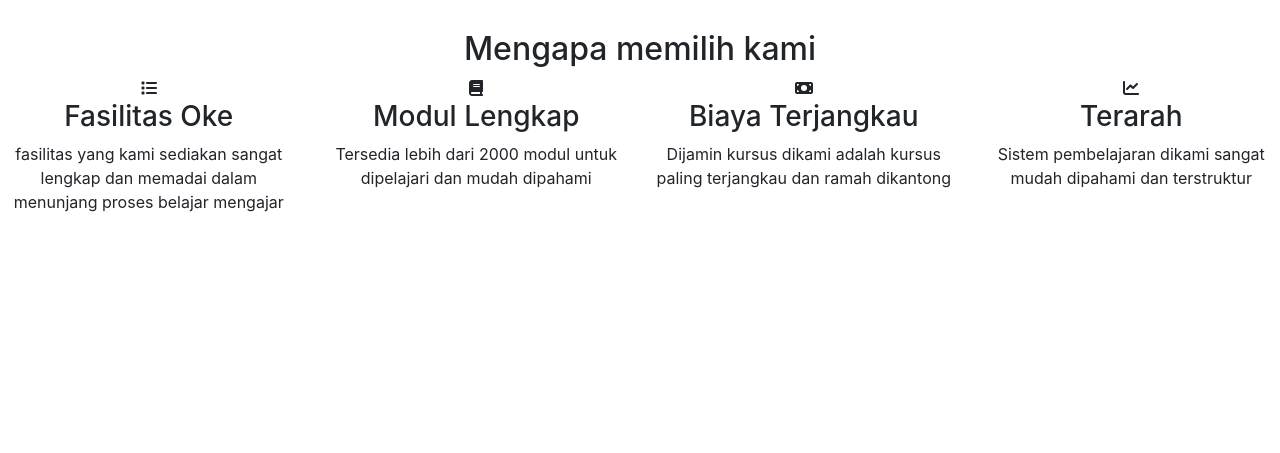
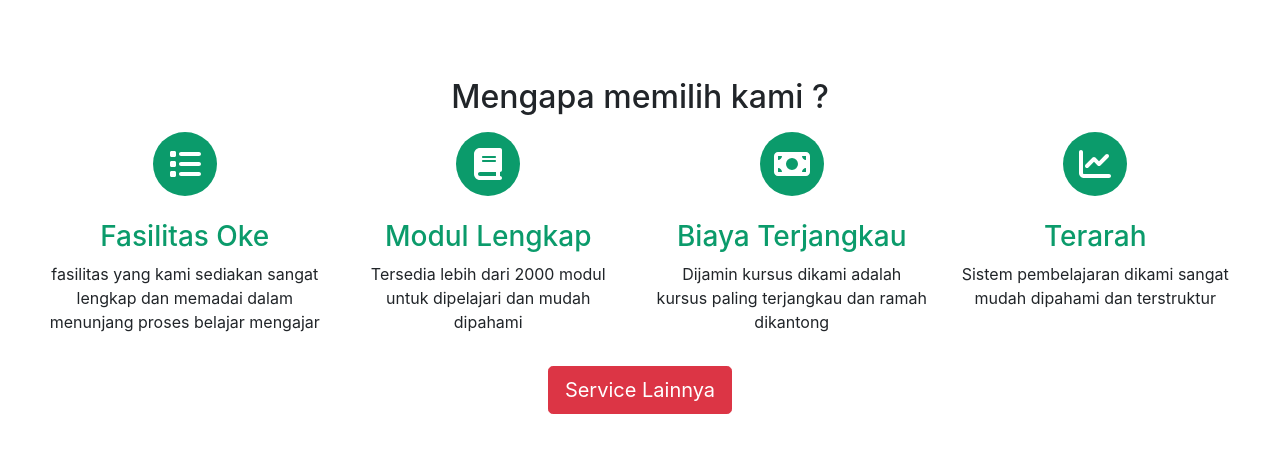
Before and after one commit to hanissiddiq/LP-Bootstrap-Codepolitan, a plain HTML site: page index.html in a window 1280 px wide. Shown: the part 407-860 px from the top of the page. Before the commit the page ends 800 px from the top, so only its background shows below. Drawn offline with nearby package versions, Linux system fonts and the light colour scheme.

Commit message:
modifikasi style service dan add button service lainnya

```diff
--- a/index.html
+++ b/index.html
@@ -46,6 +46,10 @@
       .service-style {
         margin-top: 15px;
         background-color: #fafbfc;
+      }
+
+      .text-green {
+        color: #0b9b6b;
       }
     </style>
 
@@ -117,37 +121,56 @@
 
     <!-- service start -->
     <section id="services" class="container service-style"></section>
-    <div class="row text-center">
+    <div class="row text-center p-5">
       <div class="col-12">
-        <h2>Mengapa memilih kami</h2>
+        <h2 class="mb-3">Mengapa memilih kami ?</h2>
       </div>
       <div class="col-12 col-sm-6 col-lg-3">
-        <i class="fas fa-list"></i>
-        <h3>Fasilitas Oke</h3>
+        <span class="fa-stack fa-2x" style="vertical-align: top">
+          <i class="fas fa-circle fa-stack-2x text-green"></i>
+          <i class="fas fa-list fa-stack-1x text-white"></i>
+        </span>
+        <h3 class="mt-4 text-green">Fasilitas Oke</h3>
         <p>
           fasilitas yang kami sediakan sangat lengkap dan memadai dalam
           menunjang proses belajar mengajar
         </p>
       </div>
       <div class="col-12 col-sm-6 col-lg-3">
-        <i class="fa-sharp fa-book"></i>
-        <h3>Modul Lengkap</h3>
+        <span class="fa-stack fa-2x" style="vertical-align: top">
+          <i class="fas fa-circle fa-stack-2x text-green"></i>
+          <i class="fa-sharp fa-book fa-stack-1x text-white"></i>
+        </span>
+        <h3 class="mt-4 text-green">Modul Lengkap</h3>
         <p>
           Tersedia lebih dari 2000 modul untuk dipelajari dan mudah dipahami
         </p>
       </div>
       <div class="col-12 col-sm-6 col-lg-3">
-        <i class="fas fa-money-bill"></i>
-        <h3>Biaya Terjangkau</h3>
+        <span class="fa-stack fa-2x" style="vertical-align: top">
+          <i class="fas fa-circle fa-stack-2x text-green"></i>
+          <i class="fas fa-money-bill fa-stack-1x text-white"></i>
+        </span>
+        <h3 class="mt-4 text-green">Biaya Terjangkau</h3>
         <p>
           Dijamin kursus dikami adalah kursus paling terjangkau dan ramah
           dikantong
         </p>
       </div>
       <div class="col-12 col-sm-6 col-lg-3">
-        <i class="fas fa-chart-line"></i>
-        <h3>Terarah</h3>
+        <span class="fa-stack fa-2x" style="vertical-align: top">
+          <i class="fas fa-circle fa-stack-2x text-green"></i>
+          <i class="fas fa-chart-line fa-stack-1x text-white"></i>
+        </span>
+
+        <h3 class="mt-4 text-green">Terarah</h3>
         <p>Sistem pembelajaran dikami sangat mudah dipahami dan terstruktur</p>
+      </div>
+
+      <div class="col-12 pt-3 mb-5">
+        <a class="btn text-white btn-danger btn-lg" target="_blank" href="#">
+          Service Lainnya</a
+        >
       </div>
     </div>
 
```
